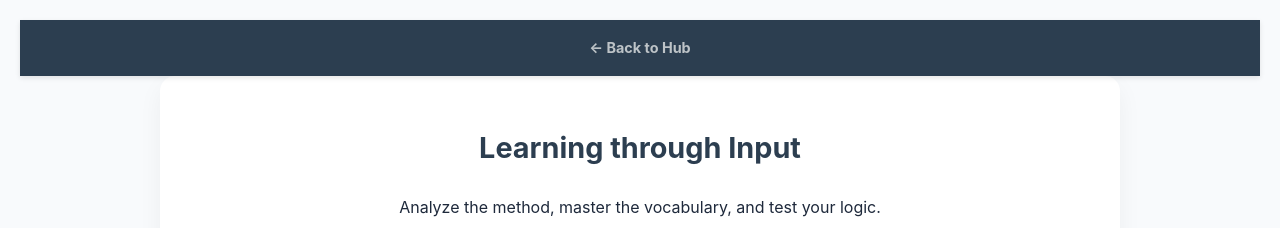
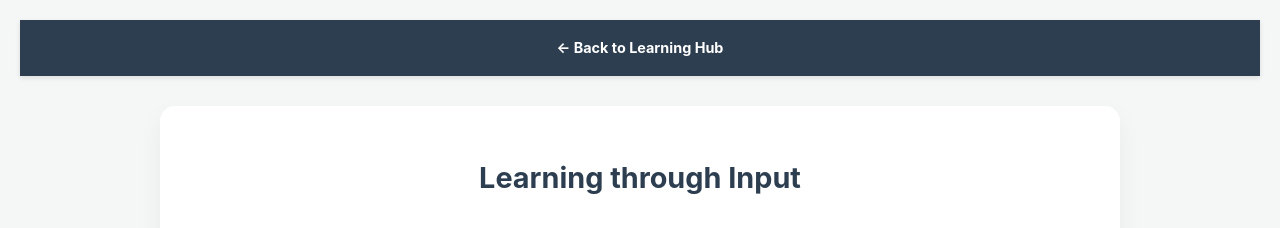
Before and after one commit to lgsp/mathias-english-practice, a plain HTML site: page revisions/revision-02-friday-2026-03-27.html in a window 1280 px wide. Shown: the top 228 px of the page. Drawn offline with Linux system fonts and the light colour scheme.

Commit message:
Add nav style

```diff
--- a/revisions/revision-02-friday-2026-03-27.html
+++ b/revisions/revision-02-friday-2026-03-27.html
@@ -7,6 +7,17 @@
     <link rel="stylesheet" href="../style-session.css">
     <style>
         :root { --accent: #2563eb; --bg: #f8fafc; --white: #ffffff; }
+        :root {
+            --primary: #2c3e50;
+            --accent: #3498db;
+            --success: #27ae60;
+            --error: #e74c3c;
+            --bg: #f4f7f6;
+            --card-bg: #ffffff;
+        }
+        nav { background: var(--primary); padding: 15px; text-align: center; margin-bottom: 30px; }
+        nav a { color: white; text-decoration: none; font-weight: bold; }
+
         body { font-family: 'Inter', sans-serif; background: var(--bg); color: #1e293b; padding: 20px; }
         .container { max-width: 900px; margin: 0 auto; background: var(--white); padding: 30px; border-radius: 15px; box-shadow: 0 10px 25px rgba(0,0,0,0.05); }
         .video-wrapper { position: relative; padding-bottom: 56.25%; height: 0; margin-bottom: 30px; border-radius: 12px; overflow: hidden; }
@@ -24,7 +35,7 @@
     </style>
 </head>
 <body>
-    <nav><a href="../index.html">← Back to Hub</a></nav>
+    <nav><a href="../index.html">← Back to Learning Hub</a></nav>
     <main class="container">
         <header style="text-align:center; margin-bottom:30px;">
             <h1>Learning through Input</h1>
```
Also changed, not shown: index.html (+2 -2 lines), lessons/lesson-01-tuesday-2026-03-24.html (+6 -1 lines), lessons/lesson-02-friday-2026-03-27.html (+4 -1 lines), lessons/lesson-04-friday-2026-04-03.html (+13 -0 lines), revisions/revision-01-tuesday-2026-03-24.html (+12 -1 lines), revisions/revision-03-wednesday-2026-04.html (renamed from revisions/revision-03-wednesday-2026-04-01.html, +10 -0 lines), revisions/revision-04-friday-2026-04-03.html (+12 -0 lines), lessons/lesson-03-wednesday-2026-04.html (renamed from lessons/lesson-03-wednesday-2026-04-01.html).
